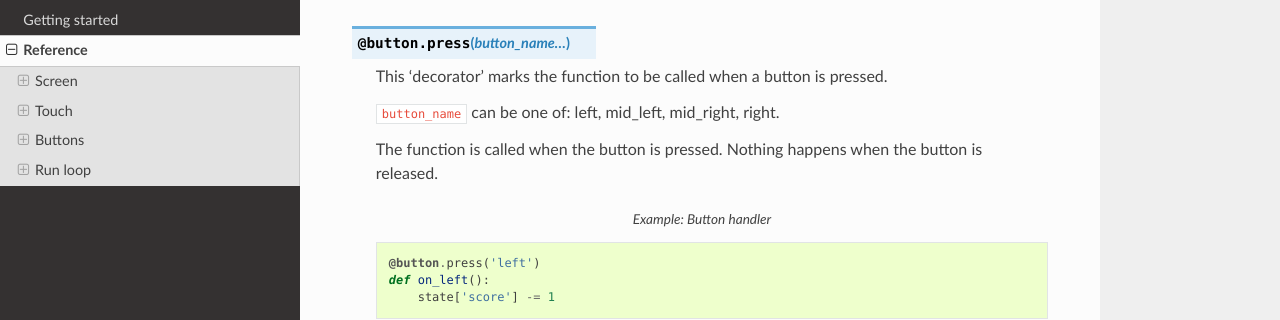
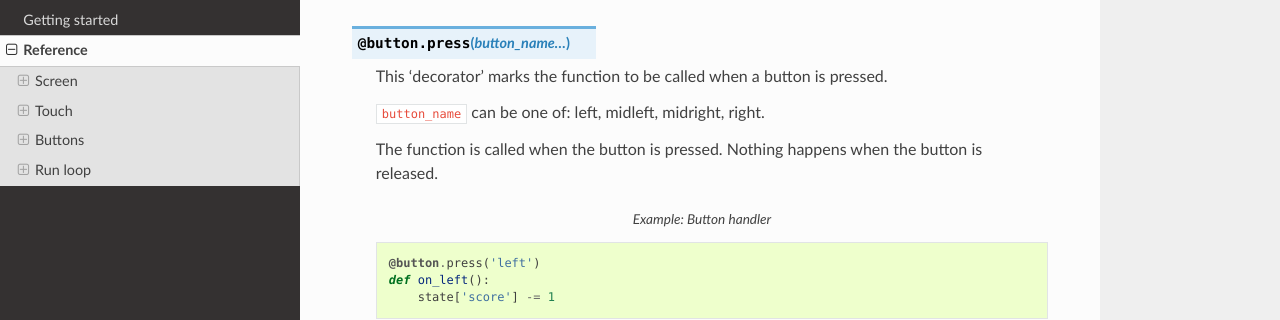
Before and after one commit to tingbot/tingbot-python, a Sphinx documentation site: the page built from docs/reference.rst, in a window 1280 px wide and 900 px high, scrolled down 3378 px. Shown: the part 155-475 px from the top of the window. Built offline with Sphinx 7.4.7 and the Read the Docs theme 2.0.0, drawn with Linux system fonts in a browser that asks for light colours; pages that are not in the unit, such as notebooks, are missing from menus; the version number is read from the project's files by our own code.

Commit message:
doc corrections
a couple of errors fixed in example code and/or explanations

```diff
--- a/docs/reference.rst
+++ b/docs/reference.rst
@@ -69,7 +69,7 @@ Screen
     .. code-block:: python
         :caption: Example: Drawing centered
 
-        screen.text(xy=(160,120), size=(100,100), color=(255,0,0), align='center')
+        screen.rectangle(xy=(160,120), size=(100,100), color=(255,0,0), align='center')
 
 
 .. py:function:: screen.image(filename…, xy=…, scale=…, align=…)
@@ -173,7 +173,7 @@ the left button, the score goes down.
 
     This 'decorator' marks the function to be called when a button is pressed.
 
-    ``button_name`` can be one of: left, mid_left, mid_right, right.
+    ``button_name`` can be one of: left, midleft, midright, right.
 
     The function is called when the button is pressed. Nothing happens when the button is released.
 
```
